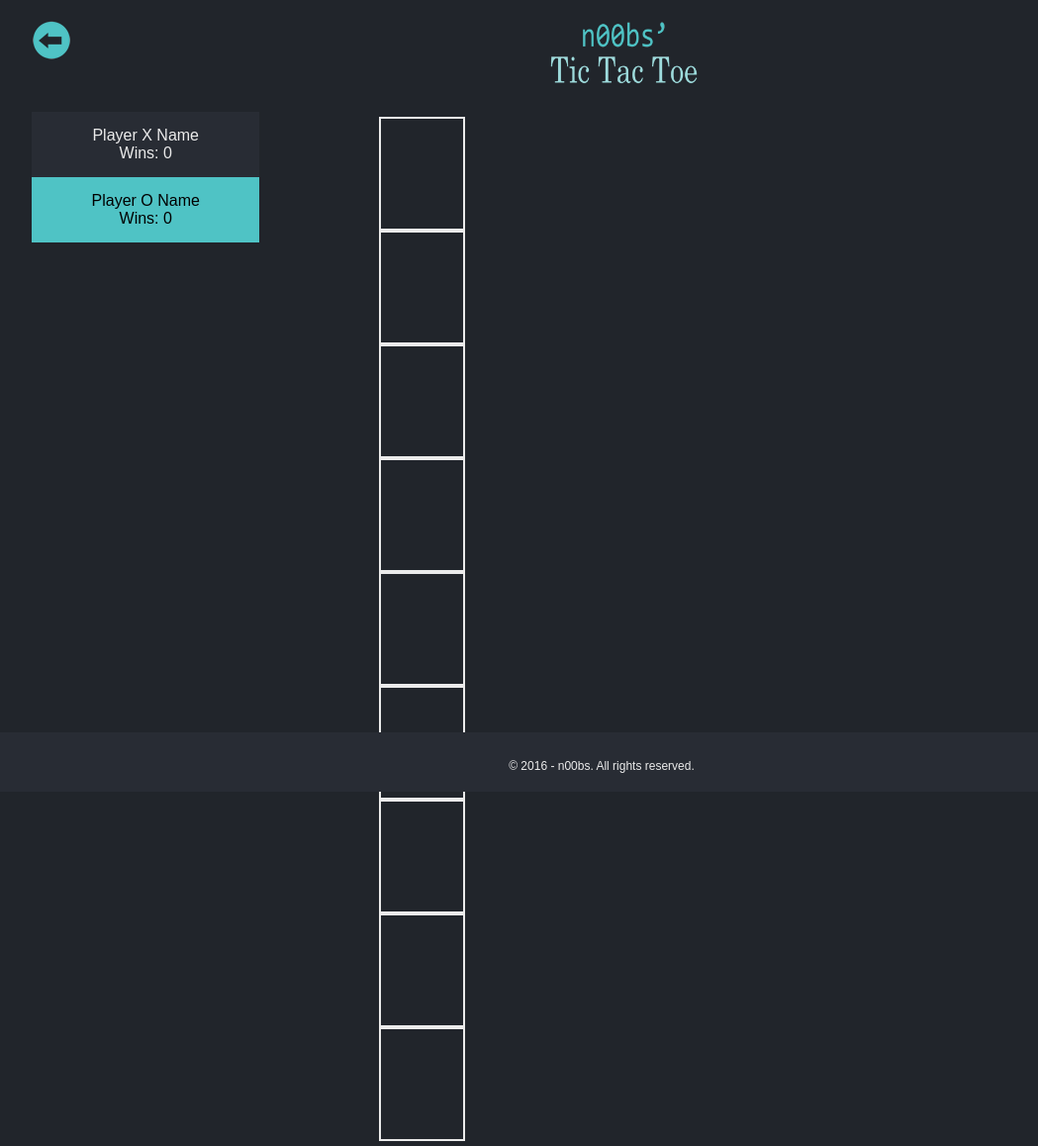
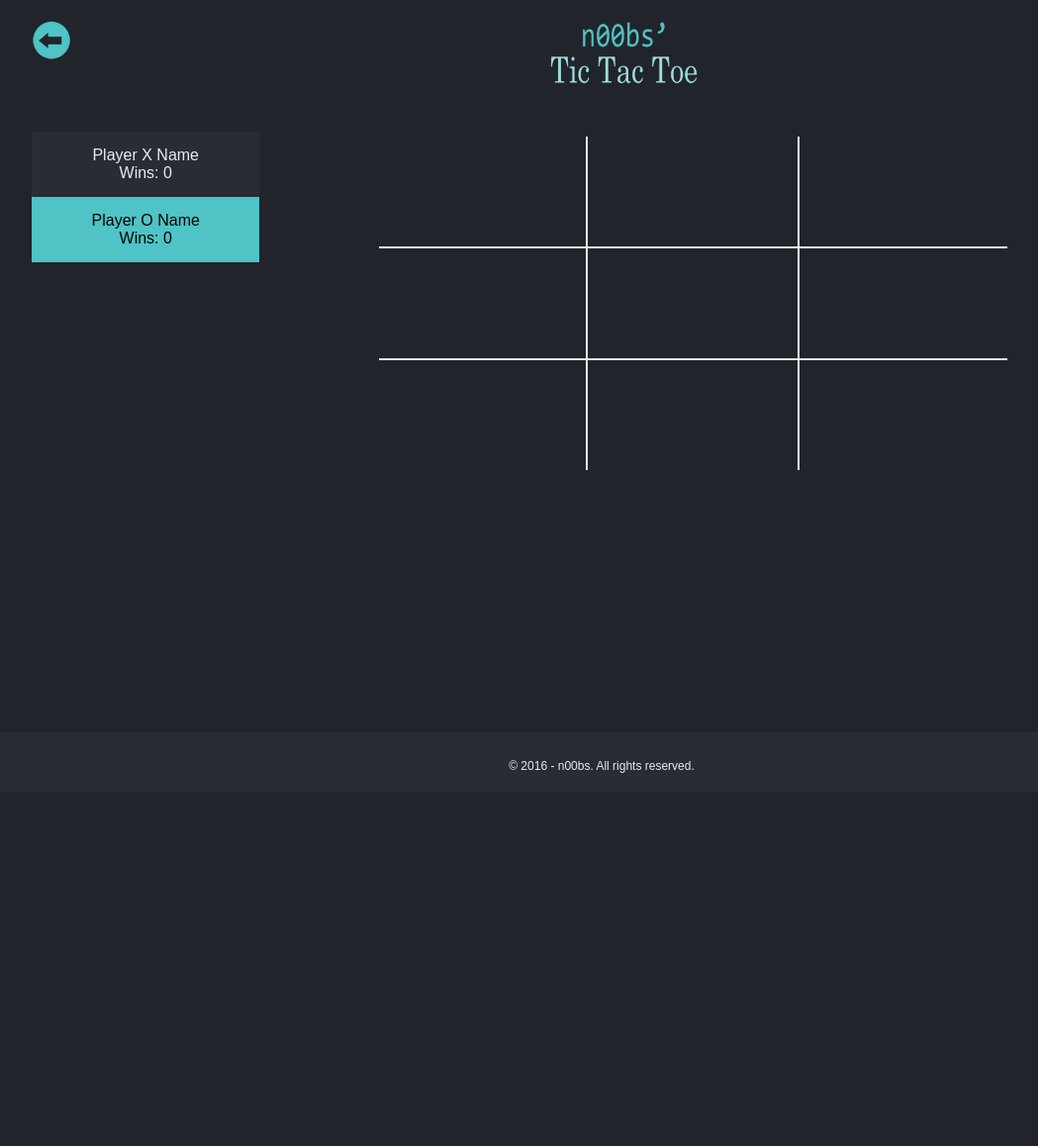
Before and after one commit to n00bs-Hugb2016/TicTacToe, a web app: page /game.html in a window 1280 px wide. Shown: the whole page at 99% size, without its empty margins (32-1081 px from the left). After the commit the page ends 781 px from the top, so only its background shows below. Run offline with its HTML, style and script files only (its server is not run), Linux system fonts and the light colour scheme; data that the repository does not hold is empty.

Commit message:
changes to stylesheet

```diff
--- a/src/main/resources/public/styles.css
+++ b/src/main/resources/public/styles.css
@@ -94,14 +94,14 @@ input[type=submit]:hover, input[type=submit]:focus {
     height: 90%;
     background-color: #282c34;
     text-align: center;
-    margin-top: 20px;
+    margin-top: 40px;
 }
 
 #game {
     width: 70%;
     float: right;
     text-align: center;
-    margin-top: 20px;
+    margin-top: 40px;
     margin-left: 10%;
 }
 
@@ -119,13 +119,12 @@ td {
     padding: 10px;
     border-spacing: 0px;
     height: 10%;
-    width: 10%;
-    display: block;
+    width: 30%;
 }
 
 .player {
     width: 100%;
-    height: 50%px;
+    height: 50%;
     padding: 15px 0px;
 }
 
```
